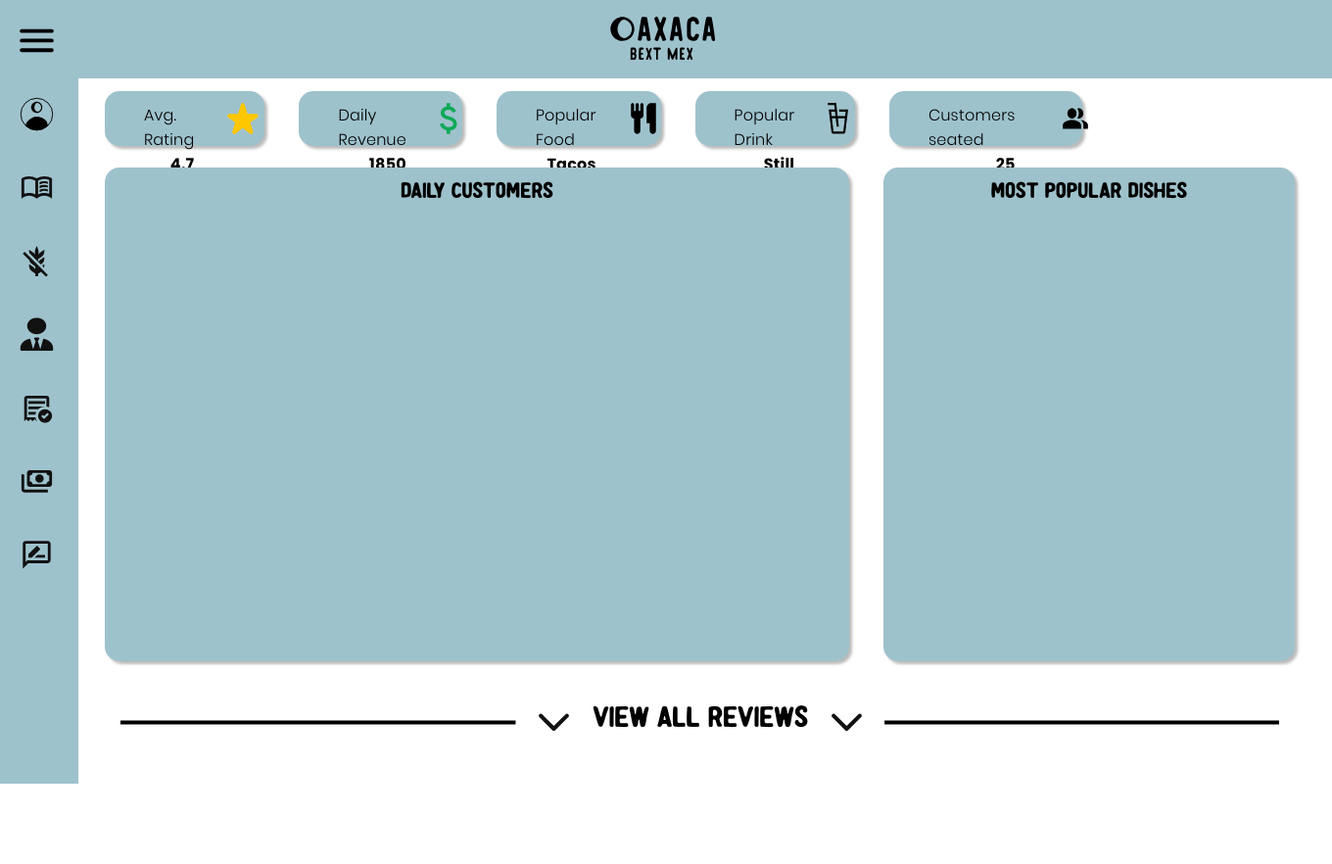
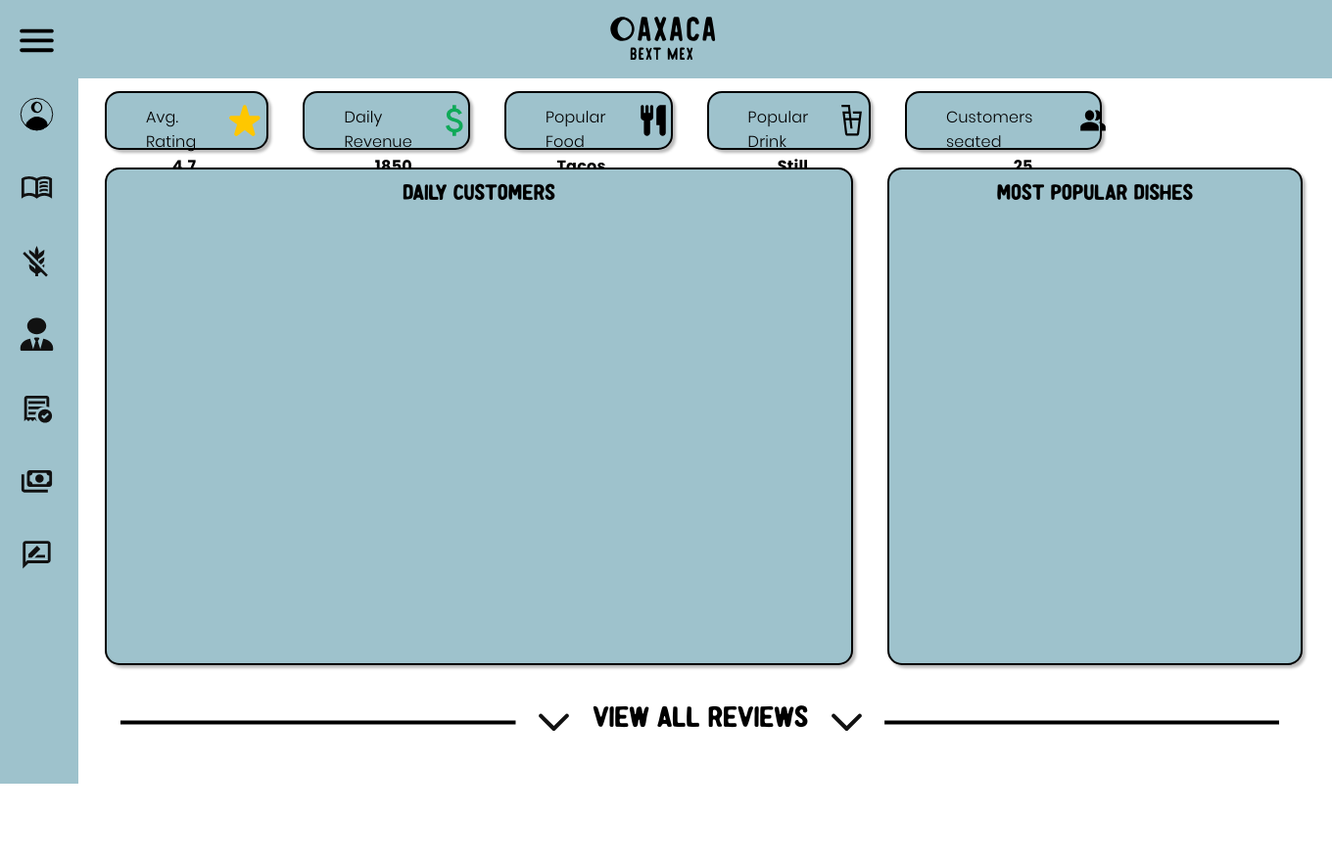
Before and after one commit to muhtasim100/Oaxaca, a Flask app: page /feedback in a window 1360 px wide; the page is wider, and only the part inside the window is pictured. Shown: the top 882 px of that part at 98% size. Run offline with Flask 3, Linux system fonts and the light colour scheme.

Commit message:
Added borders and comments.

```diff
--- a/website/static/css/feedback.css
+++ b/website/static/css/feedback.css
@@ -2,6 +2,7 @@
     overflow-x: hidden;
 }
 
+/* Widgets placeholders CSS */
 .feedback {
     margin-right: 15%;
     margin-top: 5%;
@@ -22,7 +23,7 @@
 }
 
 .feedback-card {
-    border: none;
+    border: 2px solid black;
     width: min-content;
     height: 4vh;
     position: relative;
@@ -69,14 +70,7 @@
     left: 30%;
     margin-left: 10%;
 }
-
-
-
-
-
-
-
-
+/* Graph placeholders CSS */
 
 .feedback-visuals {
     height: 70vh;
@@ -86,7 +80,7 @@
     flex-direction: row;}
 
 .daily_cust {
-    border: none;
+    border: 2px solid black;
     width: 50vw;
     height: 60vh;
     position: relative;
@@ -110,7 +104,7 @@
 }
 
 .popular_dishes {
-    border: none;
+    border: 2px solid black;
     width: 25vw;
     height: 60vh;
     position: relative;
@@ -132,6 +126,7 @@
     justify-content: center;
 }
 
+/* Scroll msg CSS */
 .scroll {
     display: flex;
     flex-direction: row;
@@ -167,10 +162,11 @@
     margin-top: 1%;
 }
 
+
+/* Notifs CSS */
 .notifications {
     top: 110%;
     position: absolute;
-    /* display: none; */
 }
 
 .notifs-content {
```
